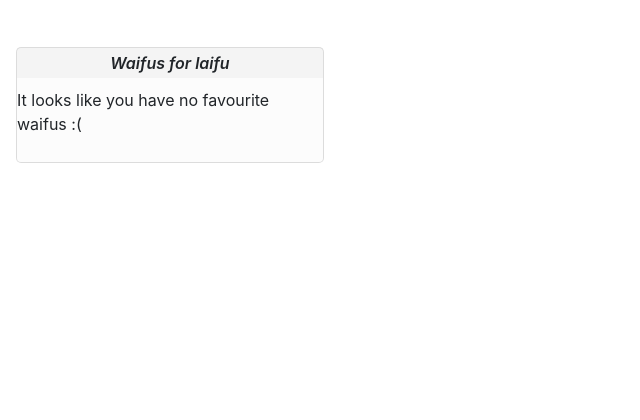
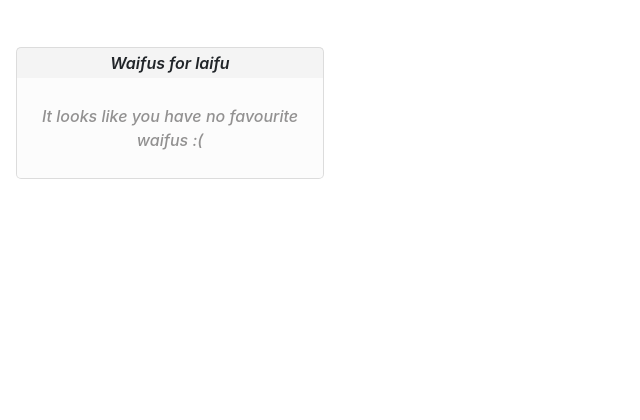
Before and after one commit to HennyH/animeu, a Flask app: page /profile in a window 1280 px wide. Shown: the part 305-725 px from the top of the page, without its empty margins (0-640 px from the left). Run offline with Flask 2, Linux system fonts and the light colour scheme; the visitor is signed in with stand-in values (Sample User, id 1); data comes from the database, SQL or seed files in the repository; data that the repository does not hold is empty; some libraries are stand-ins or nearby versions.

Commit message:
(profile) style message about no favourite waifus

```diff
--- a/animeu/profile/templates/profile.html
+++ b/animeu/profile/templates/profile.html
@@ -20,6 +20,14 @@
         .profile > * {
             width: 100%;
             margin: 0 var(--base-padding);
+        }
+
+        .no-favourited-waifus-message {
+            text-align: center;
+            font-style: italic;
+            font-weight: 500;
+            color: rgb(146, 145, 145);
+            padding-top: 1em;
         }
 
         /* On a larger screen it looks better to have the best waifus
```
